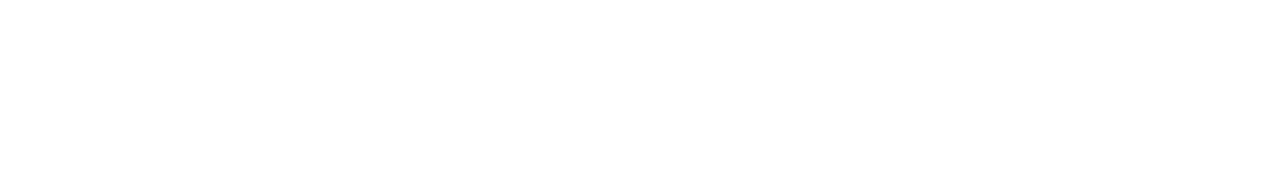
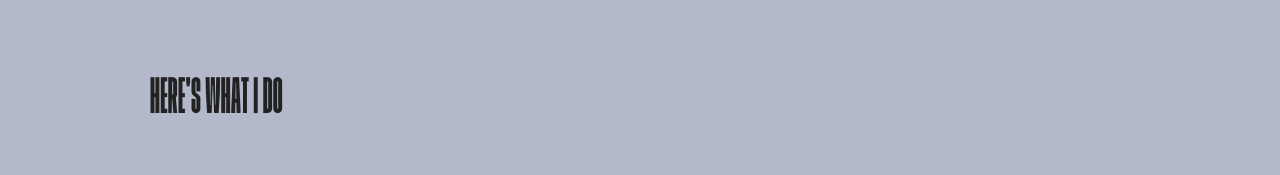
Before and after one commit to KayleeHgndrp/kayleehoogendorp.com, a React (Create React App) app: page / in a window 1280 px wide. Shown: the part 2026-2201 px from the top of the page. Before the commit the page ends 2016 px from the top, so only its background shows below. Built offline with nearby package versions, Linux system fonts and the light colour scheme.

Commit message:
Add WorkSection to Layout
WorkSection is added

An intersectionObserver is added.

```diff
--- a/src/components/Layout.js
+++ b/src/components/Layout.js
@@ -3,10 +3,11 @@
 /* -------------------------------------------------------------------------- */
 import React from 'react'
 import styled from "styled-components"
+import { useInView } from 'react-intersection-observer'
 
 /* -------------------------- Internal Dependencies ------------------------- */
 import Navigation from './Navigation'
-import {HeroSection, AboutSection} from '../sections'
+import {HeroSection, AboutSection, WorkSection} from '../sections'
 
 
 const LayOutContainer = styled.div`
@@ -15,11 +16,16 @@
 `
 
 const Layout = () => {
+    const {ref: workref, inView: workrefVisible} = useInView({
+        triggerOnce: false,
+    });
+
   return (
     <LayOutContainer>
         <Navigation/>
         <HeroSection />
         <AboutSection/>
+        <WorkSection ref={workref}/>
     </LayOutContainer>
   )
 }
--- a/src/sections/index.js
+++ b/src/sections/index.js
@@ -1,2 +1,3 @@
 export { default as HeroSection } from "./HeroSection.js";
 export { default as AboutSection } from "./AboutSection.js";
+export { default as WorkSection } from "./WorkSection.js";
```
